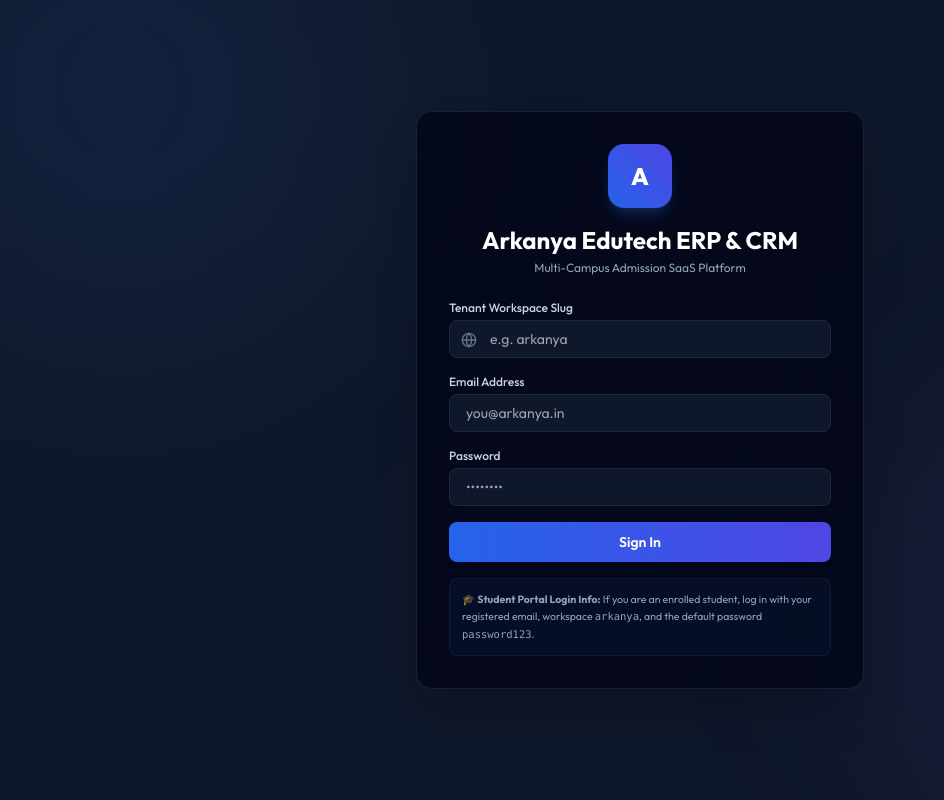
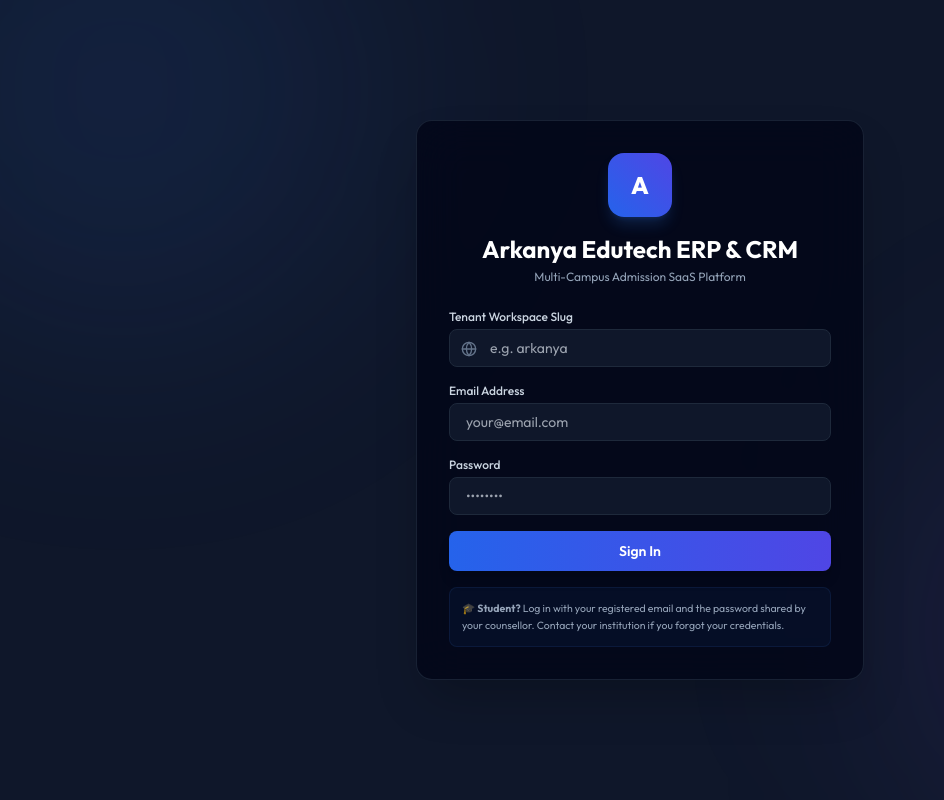
Before and after one commit to Raushansingh-s/arkanya-crm, a React (Vite) app in the folder frontend/: page / in a window 1280 px wide. Shown: the whole page, without its empty margins (0-944 px from the left). Built offline with nearby package versions, Linux system fonts and the light colour scheme.

Commit message:
security: remove all password hints, default credentials and hardcoded emails from frontend and backend for production

```diff
--- a/frontend/src/App.tsx
+++ b/frontend/src/App.tsx
@@ -866,7 +866,7 @@ export default function App() {
                 value={loginEmail}
                 onChange={(e) => setLoginEmail(e.target.value)}
                 className="w-full bg-slate-900 border border-slate-800 text-slate-100 px-4 py-2 rounded-lg text-sm focus:border-blue-500 focus:outline-none"
-                placeholder="you@arkanya.in"
+                placeholder="your@email.com"
                 required
               />
             </div>
@@ -893,7 +893,7 @@ export default function App() {
           </form>
 
           <div className="mt-4 p-3 bg-blue-500/5 border border-blue-500/10 rounded-lg text-[10.5px] text-slate-400 leading-relaxed">
-            🎓 <strong>Student Portal Login Info:</strong> If you are an enrolled student, log in with your registered email, workspace <code>arkanya</code>, and the default password <code>password123</code>.
+            🎓 <strong>Student?</strong> Log in with your registered email and the password shared by your counsellor. Contact your institution if you forgot your credentials.
           </div>
         </div>
       </div>
@@ -1316,7 +1316,7 @@ export default function App() {
                     <div className="flex items-start space-x-2.5 p-2 bg-slate-100/40 dark:bg-slate-900/40 rounded-lg border border-slate-200/30 dark:border-slate-800/30">
                       <ShieldCheck size={14} className="text-emerald-500 mt-0.5" />
                       <div>
-                        <p className="text-slate-800 dark:text-slate-200 font-semibold">User admin@arkanya.in logged in successfully</p>
+                        <p className="text-slate-800 dark:text-slate-200 font-semibold">User {currentUser?.email} logged in successfully</p>
                         <span className="text-[10px] text-slate-400">IP: 192.168.1.84 • Device: Windows Edge • 10m ago</span>
                       </div>
                     </div>
@@ -3856,13 +3856,13 @@ export default function App() {
                 </div>
 
                 <div className="p-3 bg-blue-500/10 border border-blue-500/20 rounded-xl text-xs space-y-1.5 mt-3">
-                  <span className="font-extrabold text-blue-500 uppercase block tracking-wider text-[10px]">Student Portal Credentials</span>
-                  <p className="text-slate-600 dark:text-slate-400">The student can log in to the Student Portal using these details:</p>
+                  <span className="font-extrabold text-blue-500 uppercase block tracking-wider text-[10px]">Student Portal Access</span>
+                  <p className="text-slate-600 dark:text-slate-400">The student can log in to the Student Portal using their registered email. Share the login credentials privately via WhatsApp or Email.</p>
                   <div className="space-y-1 font-mono text-[11px] bg-slate-900 text-white p-2.5 rounded-lg">
-                    <div><strong>Portal URL:</strong> http://{window.location.host}</div>
-                    <div><strong>Workspace:</strong> arkanya</div>
+                    <div><strong>Portal URL:</strong> {window.location.origin}</div>
+                    <div><strong>Workspace:</strong> {currentTenant?.slug || 'arkanya'}</div>
                     <div><strong>Login Email:</strong> {selectedLead.email}</div>
-                    <div><strong>Default Password:</strong> password123</div>
+                    <div className="text-amber-400"><strong>Note:</strong> Share password with student privately after account creation.</div>
                   </div>
                 </div>
 
@@ -3974,7 +3974,7 @@ export default function App() {
                   value={employeeForm.email}
                   onChange={e => setEmployeeForm({ ...employeeForm, email: e.target.value })}
                   className="w-full bg-slate-100 dark:bg-slate-900 border border-slate-200 dark:border-slate-800 p-2 rounded focus:outline-none font-normal"
-                  placeholder="name@arkanya.in"
+                  placeholder="name@yourdomain.com"
                 />
               </div>
 
@@ -4040,7 +4040,7 @@ export default function App() {
                       setGeneratedPassword(e.target.value);
                     }}
                     className="w-full bg-slate-100 dark:bg-slate-900 border border-slate-200 dark:border-slate-800 p-2 rounded focus:outline-none font-mono"
-                    placeholder={selectedEmployee ? 'Type or generate to reset' : 'password123'}
+                    placeholder={selectedEmployee ? 'Enter new password to reset' : 'Enter password for new account'}
                   />
                 </div>
 
```
Also changed, not shown: 1 other file (tests, documents, lock files or other folders).
